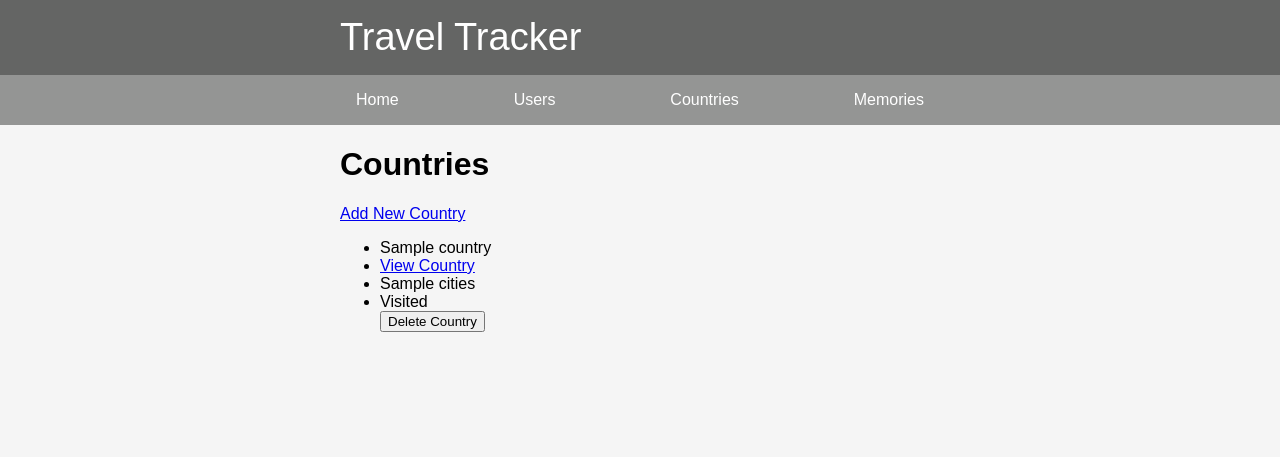
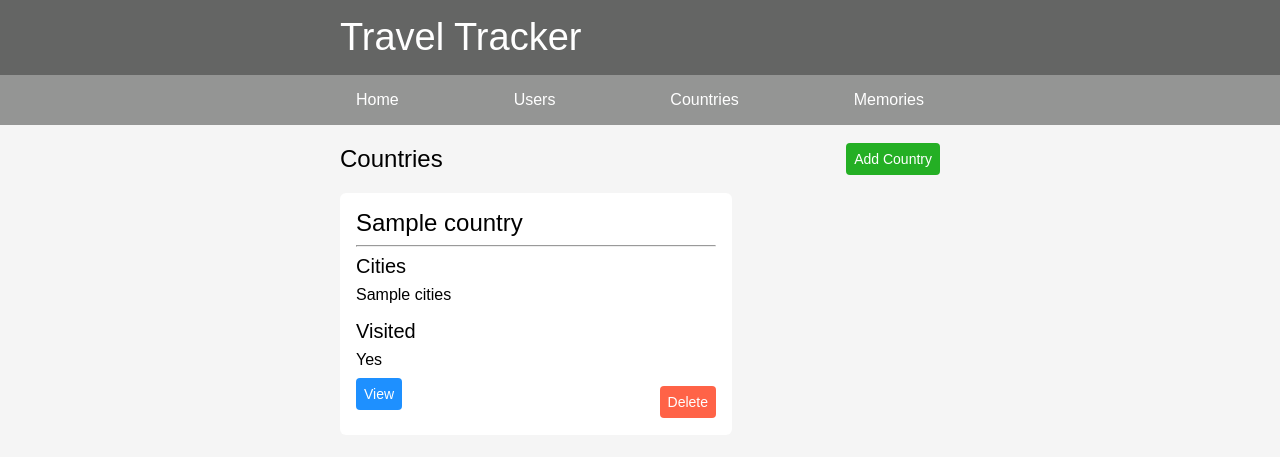
Before and after one commit to JBlaney93/TravelTracker, a Flask app: page /countries in a window 1280 px wide. Shown: the top 457 px of the page. Run offline with Flask 2, Linux system fonts and the light colour scheme; a database or web service that is not in the repository returns one stand-in record (values such as "Sample title"); some libraries are stand-ins or nearby versions.

Commit message:
majority of styling done

```diff
--- a/static/css/main.css
+++ b/static/css/main.css
@@ -1,8 +1,4 @@
-/* * {
-    background-color: #96E8BC;
-} */
 
-*
 
 body {
     margin: 0;
@@ -14,6 +10,67 @@ body {
     max-width: 37.5rem;
     margin: 0 auto;
     padding: 0 2rem;
+}
+
+/* buttons */
+
+:root {
+    --add: #24af24;
+    --delete: tomato;
+}
+
+.add_button {
+    appearance: none;
+    background-color: var(--add);
+    border: 0;
+    border-radius: 4px;
+    padding: 0.5rem;
+    color: white;
+    text-decoration: none;
+    font-size: 0.875rem;
+}
+
+.add_button:hover {
+    background-color: #1fc71f;
+    transition: all ease .3s;
+    cursor: pointer;
+    font-size: 0.875rem;
+}
+
+.delete_button {
+    appearance: none;
+    background-color: var(--delete);
+    border: 0;
+    border-radius: 4px;
+    padding: 0.5rem;
+    color: white;
+    text-decoration: none;
+    font-size: 0.875rem;
+}
+
+.delete_button:hover {
+    background-color: #f45a3e;
+    transition: all ease .3s;
+    cursor: pointer;
+    font-size: 0.875rem;
+}
+
+.view_button {
+    appearance: none;
+    background-color: dodgerblue;
+    border: 0;
+    border-radius: 4px;
+    padding: 0.5rem;
+    color: white;
+    text-decoration: none;
+    font-size: 0.875rem;
+}
+
+.view_button:hover {
+    background-color: rgb(64, 87, 207);
+    transition: all ease .3s;
+    cursor: pointer;
+    font-size: 0.875rem;
 }
 
 /* header */
@@ -66,3 +123,160 @@ body {
 }
 
 /* main */
+
+/* Homepage/index */
+
+.index-header {
+    font-weight: 400;
+}
+
+/* Users */
+
+.users-header {
+    display: flex;
+    justify-content: space-between;
+    align-items: center;
+}
+
+.users-header__title {
+    font-weight: 400;
+}
+
+.users__list {
+    list-style: none;
+    margin: 0;
+    padding: 0;
+    display: flex;
+    gap: 1rem;
+    flex-wrap: wrap;
+    /* can't get items to display vertically */
+}
+
+.users__item {
+    background-color: white;
+    padding: 1rem;
+    border-radius: 6px;
+    flex: 0 0 60%;
+    /* this 60% value is no good but forcing items onto next line */
+}
+
+.users__item p {
+    margin: 0 0 .40rem 0;
+    padding: 0;
+}
+
+/* New User */
+
+.new-user__header {
+    font-weight: 100;
+}
+
+.input-box {
+    width: 15rem;
+    height: 1.5625rem;
+    margin-bottom: 1rem;
+    border-width: 0.0625rem;
+    border-radius: 0.25rem;
+}
+
+
+/* Countries */
+
+.countries-header {
+    display: flex;
+    justify-content: space-between;
+    align-items: center;
+}
+
+.countries-header__title {
+    font-weight: 400;
+}
+
+.countries__list {
+    list-style: none;
+    margin: 0;
+    padding: 0;
+    display: flex;
+    gap: 1rem;
+    flex-wrap: wrap;
+}
+
+.countries__item {
+    background-color: white;
+    padding: 1rem;
+    border-radius: 6px;
+    flex: 0 0 60%;
+}
+
+.countries__item-header {
+    font-weight: 400;
+    font-size: 24px;
+    margin: 0;
+    padding: 0;
+}
+
+.countries__item-name {
+    font-weight: 400;
+    font-size: 20px;
+    margin: 0 0 .50rem 0;
+    padding: 0;
+}
+
+.countries__item-buttons {
+    display: flex;
+    justify-content: space-between;
+    align-items: center;
+}
+
+.countries__item p {
+    margin: 0 0 1rem 0;
+    padding: 0;
+}
+
+/* Country */
+
+.country__header {
+    font-weight: 400;
+    font-size: 22px;
+    margin: 10px 0;
+    padding: 0;
+}
+
+.country__p {
+    margin: 0 0 20px 0;
+    padding: 0;
+}
+
+/* Memories */
+
+.memories-header {
+    display: flex;
+    justify-content: space-between;
+    align-items: center;
+}
+
+.memories-header__title {
+    font-weight: 400;
+}
+
+.memories__list {
+    list-style: none;
+    margin: 0;
+    padding: 0;
+    display: flex;
+    gap: 1rem;
+    flex-wrap: wrap;
+}
+
+.memories__item {
+    background-color: white;
+    padding: 1rem;
+    border-radius: 6px;
+    flex: 0 0 60%;
+}
+
+.memories__item-country {
+    font-size: 26px;
+    padding: 0;
+    margin: 0;
+}
--- a/templates/countries/index.html
+++ b/templates/countries/index.html
@@ -1,33 +1,37 @@
 {% extends 'base.html' %}
 
 {% block content %}
-    <h1>Countries</h1>
+    <section class="countries-header">
+        <h2 class="countries-header__title">Countries</h2>
+        <a href="/countries/new" class="add_button">Add Country</a>
+    </section>
 
-    <a href="/countries/new">Add New Country</a>
-
-    <ul>
+    <ul class="countries__list">
         {% for country in countries %}
 
-            <li>
-                {{ country.name }}
+            <li class="countries__item">
+                <h3 class="countries__item-header">{{ country.name }}</h3>
+                <hr>
+
+                <h4 class="countries__item-name">Cities</h4>
+                <p>{{ country.cities }}</p>
+
+                <h4 class="countries__item-name">Visited</h4>
+                <p>
+                    {% if country.visited %}
+                        Yes
+                    {% else %}
+                        No
+                    {% endif %}
+                </p>
+
+                <div class="countries__item-buttons">
+                    <p><a href="/countries/{{country.id}}" class="view_button">View</a></p>
+                    <form action="/countries/delete/{{ country.id }}" method="POST">
+                        <input type="submit" value="Delete" class="delete_button">
+                    </form>
+                </div>
             </li>
-            <li>
-                <a href="/countries/{{country.id}}">View Country</a>
-            </li>
-            <li>
-                {{ country.cities }}
-            </li>
-            <li>
-               {% if country.visited %}
-                    Visited
-               {% else %}
-                    Not
-               {% endif %}
-            </li>
-
-            <form action="/countries/delete/{{ country.id }}" method="POST">
-                <input type="submit" value="Delete Country">
-            </form>
 
         {% endfor %}
     </ul>
```
Also changed, not shown: templates/countries/country.html (+12 -4 lines), templates/index.html (+6 -2 lines), templates/memories/index.html (+19 -16 lines), templates/users/index.html (+12 -17 lines), templates/users/new_user.html (+9 -5 lines).
